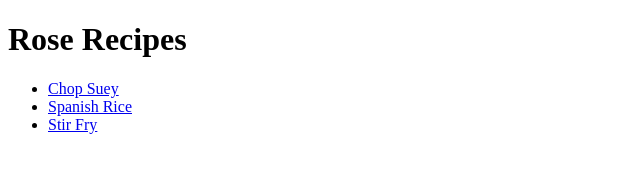
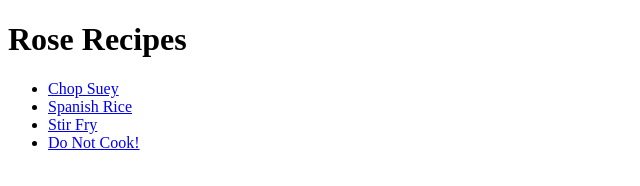
Before and after one commit to redrosevirus/odin-recipes, a plain HTML site: page index.html in a window 1280 px wide. Shown: the whole page, without its empty margins (0-640 px from the left). Drawn offline with Linux system fonts and the light colour scheme.

Commit message:
Add do-not-cook.html link

```diff
--- a/index.html
+++ b/index.html
@@ -12,6 +12,7 @@
             <li><a href="recipes/chop-suey.html">Chop Suey</a></li>
             <li><a href="recipes/spanish-rice.html">Spanish Rice</a></li>
             <li><a href="recipes/stir-fry.html">Stir Fry</a></li>
+            <li><a href="recipes/do-not-cook.html">Do Not Cook!</a></li>
         </ul>
     </body>
 </html>
```
